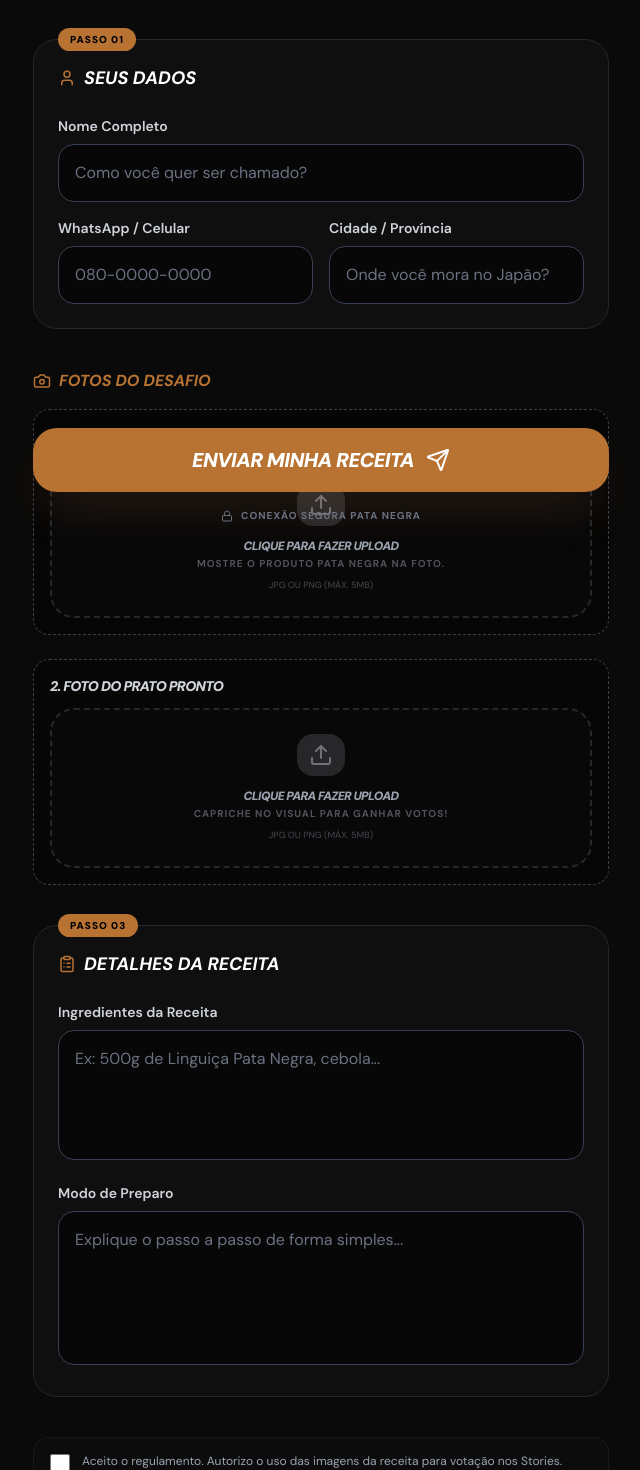
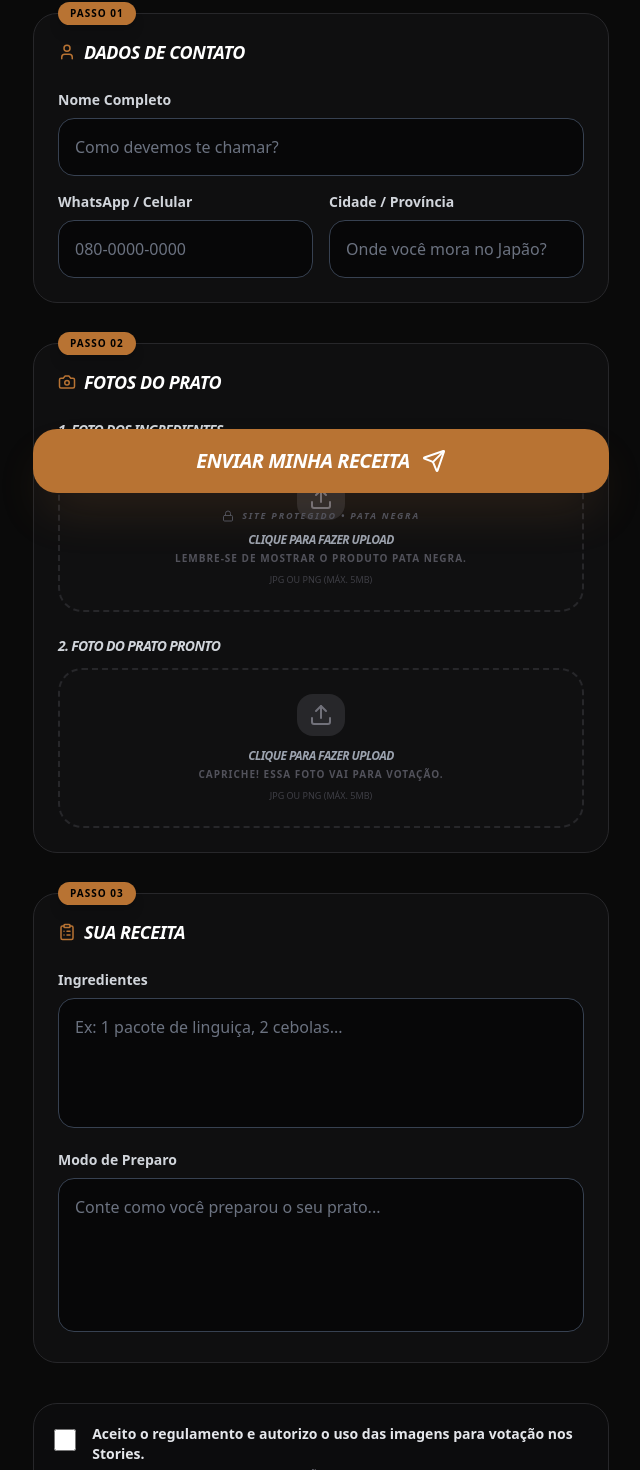
Before and after one commit to andre-kobayashi/pata-negra-desafio, a React (Vite) app: page /participar in a window 1280 px wide. Shown: the part 261-1731 px from the top of the page, without its empty margins (319-959 px from the left). Built offline with nearby package versions, Linux system fonts and the light colour scheme.

Commit message:
Update ParticipationForm.jsx

```diff
--- a/src/pages/ParticipationForm.jsx
+++ b/src/pages/ParticipationForm.jsx
@@ -1,8 +1,8 @@
-import React, { useState } from "react";
+import React, { useState, useRef } from "react";
 import { Helmet } from "react-helmet";
 import { useNavigate } from "react-router-dom";
 import { motion } from "framer-motion";
-import { Send, Camera, ChefHat, User, Phone, MapPin, ClipboardList, CheckCircle2, Lock } from "lucide-react";
+import { Send, Camera, ChefHat, User, Phone, MapPin, ClipboardList, CheckCircle2, Lock, AlertCircle } from "lucide-react";
 import { Button } from "@/components/ui/button";
 import { useToast } from "@/components/ui/use-toast";
 import FormInput from "@/components/FormInput";
@@ -15,6 +15,9 @@ import { compressImage } from "@/lib/utils";
 const ParticipationForm = () => {
   const navigate = useNavigate();
   const { toast } = useToast();
+
+  // Referência para rolar até os termos caso o usuário esqueça de marcar
+  const termsRef = useRef(null);
 
   const [loading, setLoading] = useState(false);
   const [showSuccess, setShowSuccess] = useState(false);
@@ -46,8 +49,15 @@ const ParticipationForm = () => {
     if (!formData.photo1) newErrors.photo1 = "A foto dos ingredientes é obrigatória";
     if (!formData.photo2) newErrors.photo2 = "A foto do prato pronto é obrigatória";
     if (!formData.recipe.trim()) newErrors.recipe = "Liste os ingredientes";
-    if (!formData.preparationMode.trim()) newErrors.preparationMode = "Conte como você preparou";
-    if (!formData.acceptTerms) newErrors.acceptTerms = "Aceite os termos para continuar";
+    if (!formData.preparationMode.trim()) newErrors.preparationMode = "Explique o preparo";
+
+    // Validação do Checkbox com scroll automático
+    if (!formData.acceptTerms) {
+      newErrors.acceptTerms = "Você precisa aceitar os termos";
+      setTimeout(() => {
+        termsRef.current?.scrollIntoView({ behavior: "smooth", block: "center" });
+      }, 100);
+    }
 
     setErrors(newErrors);
     return Object.keys(newErrors).length === 0;
@@ -64,7 +74,11 @@ const ParticipationForm = () => {
   const handleSubmit = async (e) => {
     e.preventDefault();
     if (!validateForm()) {
-      toast({ title: "Ops! Faltam informações", description: "Verifique os campos marcados em vermelho.", variant: "destructive" });
+      toast({
+        title: "Campos obrigatórios",
+        description: "Preencha tudo e aceite o regulamento no final.",
+        variant: "destructive"
+      });
       return;
     }
 
@@ -90,7 +104,7 @@ const ParticipationForm = () => {
       setShowSuccess(true);
     } catch (err) {
       console.error(err);
-      toast({ title: "Erro ao enviar", description: "Tente novamente em alguns instantes.", variant: "destructive" });
+      toast({ title: "Erro ao enviar", description: "Verifique sua conexão e tente novamente.", variant: "destructive" });
     } finally {
       setLoading(false);
     }
@@ -106,20 +120,20 @@ const ParticipationForm = () => {
         <title>Participar | Desafio Brasil no Prato</title>
       </Helmet>
 
-      <div className="min-h-screen pt-24 pb-20 px-4 bg-[#0a0a0a] text-white">
+      <div className="min-h-screen pt-24 pb-20 px-4 bg-[#0a0a0a] text-white font-sans">
         <motion.div
           initial={{ opacity: 0, scale: 0.95 }}
           animate={{ opacity: 1, scale: 1 }}
           className="max-w-xl mx-auto"
         >
-          {/* HEADER DO FORMULÁRIO */}
+          {/* HEADER */}
           <div className="text-center mb-10">
             <div className="inline-flex items-center justify-center w-16 h-16 bg-copper/10 rounded-full mb-4 border border-copper/20">
               <ChefHat className="w-8 h-8 text-copper" />
             </div>
-            <h1 className="text-3xl font-black italic uppercase tracking-tighter">Inscrição</h1>
-            <p className="text-gray-400 text-sm mt-2 max-w-[280px] mx-auto">
-              Preencha os dados abaixo para concorrer aos <span className="text-white font-bold">¥20.000</span>.
+            <h1 className="text-3xl font-black italic uppercase tracking-tighter leading-none">Inscrição</h1>
+            <p className="text-gray-400 text-sm mt-2 italic font-medium">
+              Sua receita pode valer <span className="text-white font-bold">¥20.000</span>.
             </p>
           </div>
 
@@ -127,20 +141,20 @@ const ParticipationForm = () => {
 
             {/* PASSO 1: DADOS PESSOAIS */}
             <section className="bg-zinc-900/40 p-6 rounded-2xl border border-zinc-800 relative">
-              <div className="absolute -top-3 left-6 bg-copper px-3 py-1 rounded-md text-[10px] font-black uppercase tracking-widest text-black">
+              <div className="absolute -top-3 left-6 bg-copper px-3 py-1 rounded-md text-[10px] font-black uppercase tracking-widest text-black shadow-lg">
                 Passo 01
               </div>
-              <h2 className="text-lg font-bold mb-6 flex items-center gap-2 italic">
-                <User size={18} className="text-copper" /> SEUS DADOS
+              <h2 className="text-lg font-bold mb-6 flex items-center gap-2 italic uppercase tracking-tight">
+                <User size={18} className="text-copper" /> Dados de Contato
               </h2>
               <div className="space-y-4">
                 <FormInput
                   label="Nome Completo"
-                  placeholder="Como você quer ser chamado?"
+                  placeholder="Como devemos te chamar?"
                   value={formData.name}
                   onChange={(e) => handleChange("name", e.target.value)}
                   error={errors.name}
-                  className="bg-black/40 border-zinc-700"
+                  className="bg-black/40 border-zinc-700 italic font-bold"
                 />
                 <div className="grid grid-cols-1 md:grid-cols-2 gap-4">
                   <FormInput
@@ -150,7 +164,7 @@ const ParticipationForm = () => {
                     value={formData.phone}
                     onChange={(e) => handleChange("phone", e.target.value)}
                     error={errors.phone}
-                    className="bg-black/40 border-zinc-700"
+                    className="bg-black/40 border-zinc-700 italic"
                   />
                   <FormInput
                     label="Cidade / Província"
@@ -158,106 +172,113 @@ const ParticipationForm = () => {
                     value={formData.city}
                     onChange={(e) => handleChange("city", e.target.value)}
                     error={errors.city}
-                    className="bg-black/40 border-zinc-700"
+                    className="bg-black/40 border-zinc-700 italic"
                   />
                 </div>
               </div>
             </section>
 
             {/* PASSO 2: FOTOS */}
-            <section className="space-y-4">
-  <h2 className="text-copper font-bold flex items-center gap-2 italic">
-    <Camera size={18} className="text-copper" /> FOTOS DO DESAFIO
+            <section className="bg-zinc-900/40 p-6 rounded-2xl border border-zinc-800 relative">
+              <div className="absolute -top-3 left-6 bg-copper px-3 py-1 rounded-md text-[10px] font-black uppercase tracking-widest text-black shadow-lg">
+                Passo 02
+              </div>
+              <h2 className="text-lg font-bold mb-6 flex items-center gap-2 italic uppercase tracking-tight">
+                <Camera size={18} className="text-copper" /> Fotos do Prato
               </h2>
               <div className="space-y-6">
-    <div className="bg-black/40 p-4 rounded-xl border border-dashed border-zinc-700">
                 <ImageUpload
                   label="1. Foto dos Ingredientes"
-        description="Mostre o produto Pata Negra na foto."
-        value={formData.photo1} // ADICIONE ISSO
+                  description="Lembre-se de mostrar o produto Pata Negra."
+                  value={formData.photo1}
                   onChange={(file) => handleChange("photo1", file)}
                   error={errors.photo1}
                 />
-    </div>
-    <div className="bg-black/40 p-4 rounded-xl border border-dashed border-zinc-700">
                 <ImageUpload
                   label="2. Foto do Prato Pronto"
-        description="Capriche no visual para ganhar votos!"
-        value={formData.photo2} // ADICIONE ISSO
+                  description="Capriche! Essa foto vai para votação."
+                  value={formData.photo2}
                   onChange={(file) => handleChange("photo2", file)}
                   error={errors.photo2}
                 />
               </div>
-  </div>
             </section>
-
 
             {/* PASSO 3: RECEITA */}
             <section className="bg-zinc-900/40 p-6 rounded-2xl border border-zinc-800 relative">
-              <div className="absolute -top-3 left-6 bg-copper px-3 py-1 rounded-md text-[10px] font-black uppercase tracking-widest text-black">
+              <div className="absolute -top-3 left-6 bg-copper px-3 py-1 rounded-md text-[10px] font-black uppercase tracking-widest text-black shadow-lg">
                 Passo 03
               </div>
-              <h2 className="text-lg font-bold mb-6 flex items-center gap-2 italic">
-                <ClipboardList size={18} className="text-copper" /> DETALHES DA RECEITA
+              <h2 className="text-lg font-bold mb-6 flex items-center gap-2 italic uppercase tracking-tight">
+                <ClipboardList size={18} className="text-copper" /> Sua Receita
               </h2>
               <div className="space-y-4">
                 <FormTextarea
-                  label="Ingredientes da Receita"
-                  placeholder="Ex: 500g de Linguiça Pata Negra, cebola..."
+                  label="Ingredientes"
+                  placeholder="Ex: 1 pacote de linguiça, 2 cebolas..."
                   value={formData.recipe}
                   onChange={(e) => handleChange("recipe", e.target.value)}
                   error={errors.recipe}
                   rows={4}
-                  className="bg-black/40 border-zinc-700"
+                  className="bg-black/40 border-zinc-700 italic"
                 />
                 <FormTextarea
                   label="Modo de Preparo"
-                  placeholder="Explique o passo a passo de forma simples..."
+                  placeholder="Conte como você preparou o seu prato..."
                   value={formData.preparationMode}
                   onChange={(e) => handleChange("preparationMode", e.target.value)}
                   error={errors.preparationMode}
                   rows={5}
-                  className="bg-black/40 border-zinc-700"
+                  className="bg-black/40 border-zinc-700 italic"
                 />
               </div>
             </section>
 
             {/* PRIVACIDADE E TERMOS */}
-            <div className="p-4 bg-zinc-900/20 rounded-xl border border-zinc-800/50">
-              <label className="flex items-start gap-3 cursor-pointer group">
-                <div className="relative flex items-center">
+            <div
+              ref={termsRef}
+              className={`p-5 rounded-2xl border transition-all duration-500 ${
+                errors.acceptTerms ? 'bg-red-500/10 border-red-500 shadow-lg' : 'bg-zinc-900/20 border-zinc-800'
+              }`}
+            >
+              <label className="flex items-start gap-4 cursor-pointer group">
                 <input
                   type="checkbox"
                   checked={formData.acceptTerms}
                   onChange={(e) => handleChange("acceptTerms", e.target.checked)}
-                    className="w-5 h-5 rounded border-zinc-700 bg-black text-copper focus:ring-copper"
+                  className="w-6 h-6 mt-1 rounded border-zinc-700 bg-black text-copper focus:ring-copper active:scale-90 transition-transform"
                 />
+                <div className="flex flex-col">
+                    <span className="text-sm font-bold text-gray-200 group-hover:text-white transition-colors">
+                      Aceito o regulamento e autorizo o uso das imagens para votação nos Stories.
+                    </span>
+                    <span className="text-[10px] text-zinc-500 uppercase font-black tracking-widest mt-1">
+                      Seus dados de contato nunca serão divulgados.
+                    </span>
                 </div>
-                <span className="text-xs text-gray-400 leading-tight group-hover:text-gray-300 transition-colors">
-                  Aceito o regulamento. Autorizo o uso das imagens da receita para votação nos Stories.
-                  <span className="block mt-1 font-bold text-copper/80">Seus dados pessoais nunca serão expostos.</span>
-                </span>
               </label>
               {errors.acceptTerms && (
-                <p className="text-red-500 text-[10px] mt-2 font-bold uppercase tracking-wider">{errors.acceptTerms}</p>
+                <p className="text-red-500 text-[10px] mt-3 font-black uppercase flex items-center gap-1 animate-pulse">
+                  <AlertCircle size={12} /> {errors.acceptTerms}
+                </p>
               )}
             </div>
 
-            {/* BOTÃO DE ENVIO */}
+            {/* BOTÃO DE ENVIO - STICKY */}
             <div className="sticky bottom-4 z-20">
               <Button
                 type="submit"
                 disabled={loading}
                 className={`w-full py-8 text-xl font-black italic uppercase rounded-2xl shadow-2xl transition-all active:scale-95 ${
-                  loading ? 'bg-zinc-700' : 'bg-copper hover:bg-copper/90'
+                  loading ? 'bg-zinc-700 cursor-wait' : 'bg-copper hover:bg-copper/90'
                 }`}
               >
                 {loading ? (
                   <div className="flex items-center gap-3">
-                    <motion.div animate={{ rotate: 360 }} transition={{ repeat: Infinity, duration: 1 }}>
+                    <motion.div animate={{ rotate: 360 }} transition={{ repeat: Infinity, duration: 1, ease: "linear" }}>
                        <ChefHat size={24} />
                     </motion.div>
-                    ENVIANDO...
+                    PROCESSANDO...
                   </div>
                 ) : (
                   <div className="flex items-center gap-3">
@@ -266,9 +287,9 @@ const ParticipationForm = () => {
                 )}
               </Button>
 
-              <div className="flex items-center justify-center gap-2 mt-4 text-gray-500">
+              <div className="flex items-center justify-center gap-2 mt-4 text-zinc-600">
                 <Lock size={12} />
-                <span className="text-[10px] uppercase tracking-widest font-bold">Conexão Segura Pata Negra</span>
+                <span className="text-[9px] uppercase tracking-[0.2em] font-black italic">Site Protegido • Pata Negra</span>
               </div>
             </div>
           </form>
```
Lines whose indentation alone changed are shown as unchanged.
